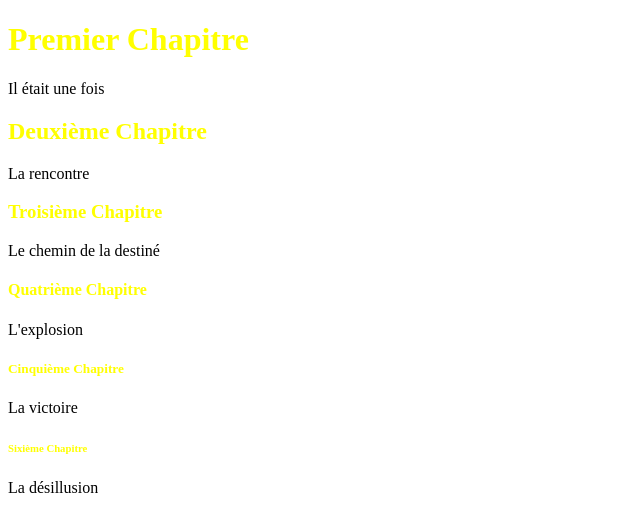
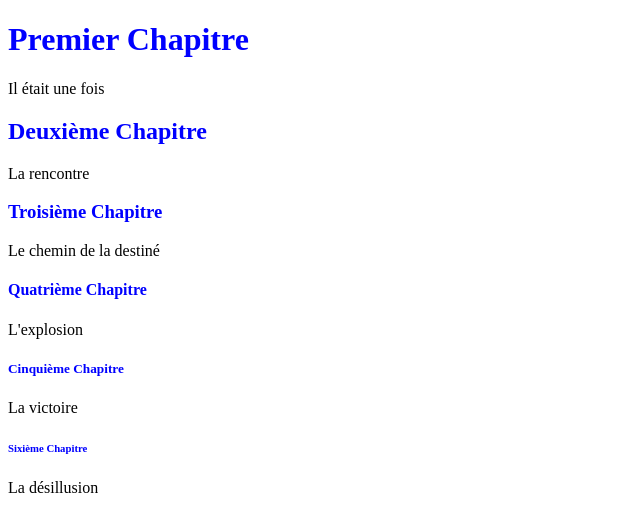
Before and after one commit to Thib-C/FirstTest, a plain HTML site: page index.html in a window 1280 px wide. Shown: the whole page, without its empty margins (0-640 px from the left). Drawn offline with Linux system fonts and the light colour scheme.

Commit message:
Modification de la couleur des titres en bleu

```diff
--- a/styles.css
+++ b/styles.css
@@ -1,6 +1,6 @@
-h1 {color: yellow}
-h2 {color: yellow}
-h3 {color: yellow}
-h4 {color: yellow}
-h5 {color: yellow}
-h6 {color: yellow}
+h1 {color: blue}
+h2 {color: blue}
+h3 {color: blue}
+h4 {color: blue}
+h5 {color: blue}
+h6 {color: blue}
```
